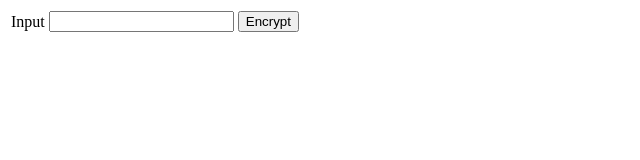
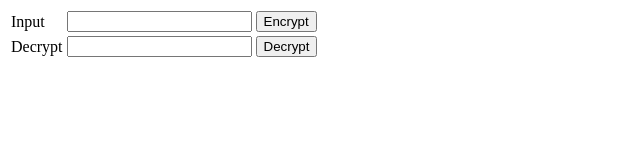
Before and after one commit to ApertureCOSC2635/Project, a plain HTML site: page aes.html in a window 1280 px wide. Shown: the whole page, without its empty margins (0-640 px from the left). Drawn offline with nearby package versions, Linux system fonts and the light colour scheme.

Commit message:
Update aes.html

```diff
--- a/aes.html
+++ b/aes.html
@@ -8,7 +8,6 @@
 		<script src="CryptoJS/rollups/aes.js"></script>
 		<script src="CryptoJS/components/enc-base64-min.js"></script>
 		<script src="CryptoJS/components/enc-utf16-min.js"></script>
-
 
 		<script>
 //obj is the object being encrypted
@@ -21,8 +20,9 @@
 			return objEnc;
 		};
 		var decrypt = function(obj, key) {
-			var decrypted = CryptoJS.AES.decrypt(obj, key).toString(CryptoJS.enc.Utf8);
-			return decrypted
+			var decrypted = CryptoJS.AES.decrypt(obj, key);
+			alert(decrypted);
+			return decrypted;
 		};
 
 
@@ -31,11 +31,16 @@
 	</head>
 	<body>
 		<table>
-		<tr>
-			<td>Input</td>
-			<td><input type="text" id="obj"/></td>
-			<td><button onclick="encrypt($('#obj').val(),key);">Encrypt</button></td>
-		</tr>
+			<tr>
+				<td>Input</td>
+				<td><input type="text" id="obj"/></td>
+				<td><button onclick="encrypt($('#obj').val(),key);">Encrypt</button></td>
+				<tr>
+				<td>Decrypt</td>
+				<td><input type="" id="objEnc"/></td>
+				<td><button onclick="decrypt($('#obj').val(),key);">Decrypt</button></td>
+			</tr>
+			</tr>
 		</table>
 	</body>
 </html>
```
